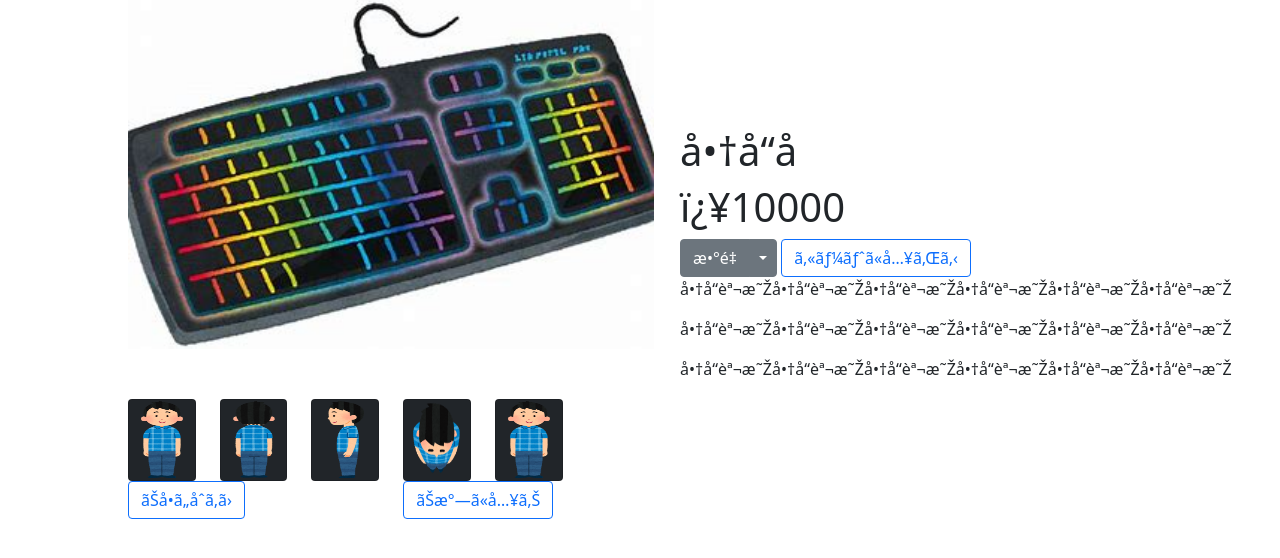
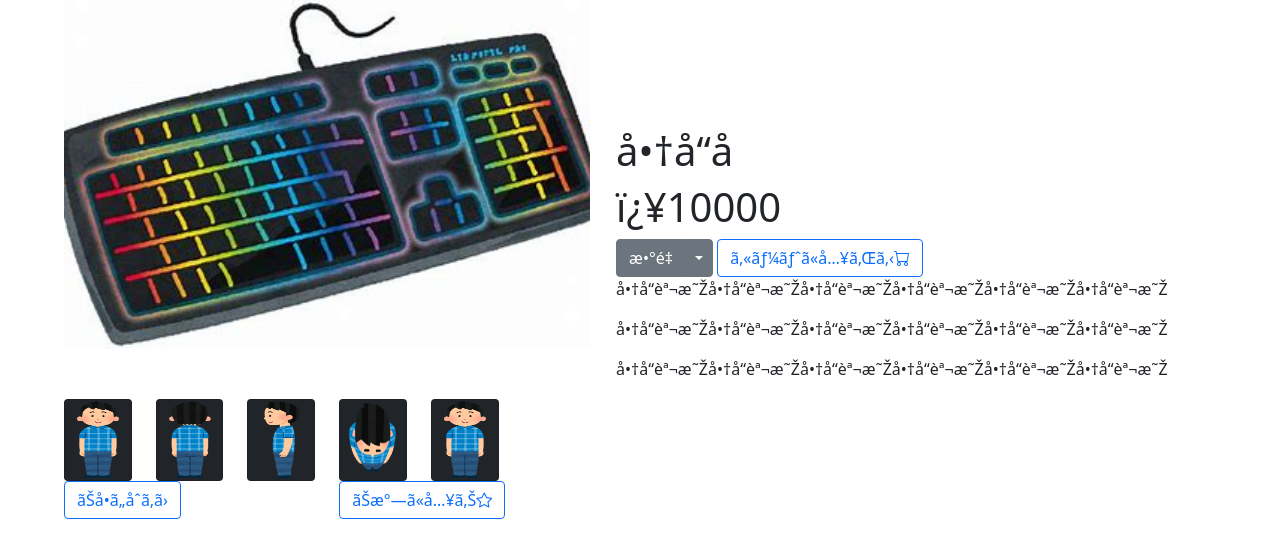
Before and after one commit to Team-E-GameShopSite/TopSix_666, a PHP site: page /kaihatuSYOUSAI.html in a window 1280 px wide. Shown: the part 96-654 px from the top of the page. Run offline with PHP 8.4, Linux system fonts and the light colour scheme.

Commit message:
ボタンを変えました

```diff
--- a/kaihatuSYOUSAI.html
+++ b/kaihatuSYOUSAI.html
@@ -71,7 +71,7 @@ integrity="sha384-1BmE4kWBq78iYhFldvKuhfTAU6auU8tT94WrHftjDbrCEXSU1oBoqyl2QvZ6jI
     </div>
 
     <div class="col-sm-6">
-      <a  class="TOPNIMODORU"><button class="btn btn-outline-primary  me-2"   type="button">お気に入り</button></a>
+      <a  class="TOPNIMODORU"><button class="btn btn-outline-primary  me-2"   type="button">お気に入り<i class="bi bi-star"></i></button></a>
     </div>
   </div>
 </div>
@@ -94,7 +94,7 @@ integrity="sha384-1BmE4kWBq78iYhFldvKuhfTAU6auU8tT94WrHftjDbrCEXSU1oBoqyl2QvZ6jI
             <li><a class="dropdown-item" href="#">6</a></li>
     </ul>
     </div>
-            <a href="kaihatuCART.html"  class="TOPNIMODORU"><button class="btn btn-outline-primary  me-2"   type="button">カートに入れる</button></a>
+            <a href="kaihatuCART.html"  class="TOPNIMODORU"><button class="btn btn-outline-primary  me-2"   type="button">カートに入れる<i class="bi bi-cart"></i></button></a>
         <p>商品説明商品説明商品説明商品説明商品説明商品説明</p>
         <p>商品説明商品説明商品説明商品説明商品説明商品説明</p>
         <p>商品説明商品説明商品説明商品説明商品説明商品説明</p>
--- a/kaihatuTOP.html
+++ b/kaihatuTOP.html
@@ -29,7 +29,7 @@ integrity="sha384-1BmE4kWBq78iYhFldvKuhfTAU6auU8tT94WrHftjDbrCEXSU1oBoqyl2QvZ6jI
   </nav>
   </div>
 
-      <div id="carouselExampleInterval" class="carousel slide" data-bs-ride="carousel">
+      <div id="carouselExampleInterval" class="carousel slide" data-bs-ride="carousel" height="500">
         <div class="carousel-inner">
           <div class="carousel-item active" data-bs-interval="1000">
             <a  href="kaihatuSYOUSAI.html"><img src="img/6107d6f78d8b1-750x421.jpg"   class="d-block w-100" alt="..."  height="500%"></a>
--- a/styleKOUNYU.css
+++ b/styleKOUNYU.css
@@ -17,6 +17,7 @@ position: fixed;
 text-align:center;
 }
 
+
 .yuubinotodoke{
   margin-left: 100px;
   margin-right: 100px;
--- a/styleSYOUSAI.css
+++ b/styleSYOUSAI.css
@@ -15,7 +15,7 @@ position: fixed;
 
 .cartcheck{
 float:left;
-margin-left: 10%;
+margin-left: 5%;
 margin-right: 2%;
 }
 
--- a/styleTOP.css
+++ b/styleTOP.css
@@ -11,6 +11,7 @@ position: fixed;
 #container {
   padding-top: 150px;
 }
+
 
 
 .fs-1{
```
